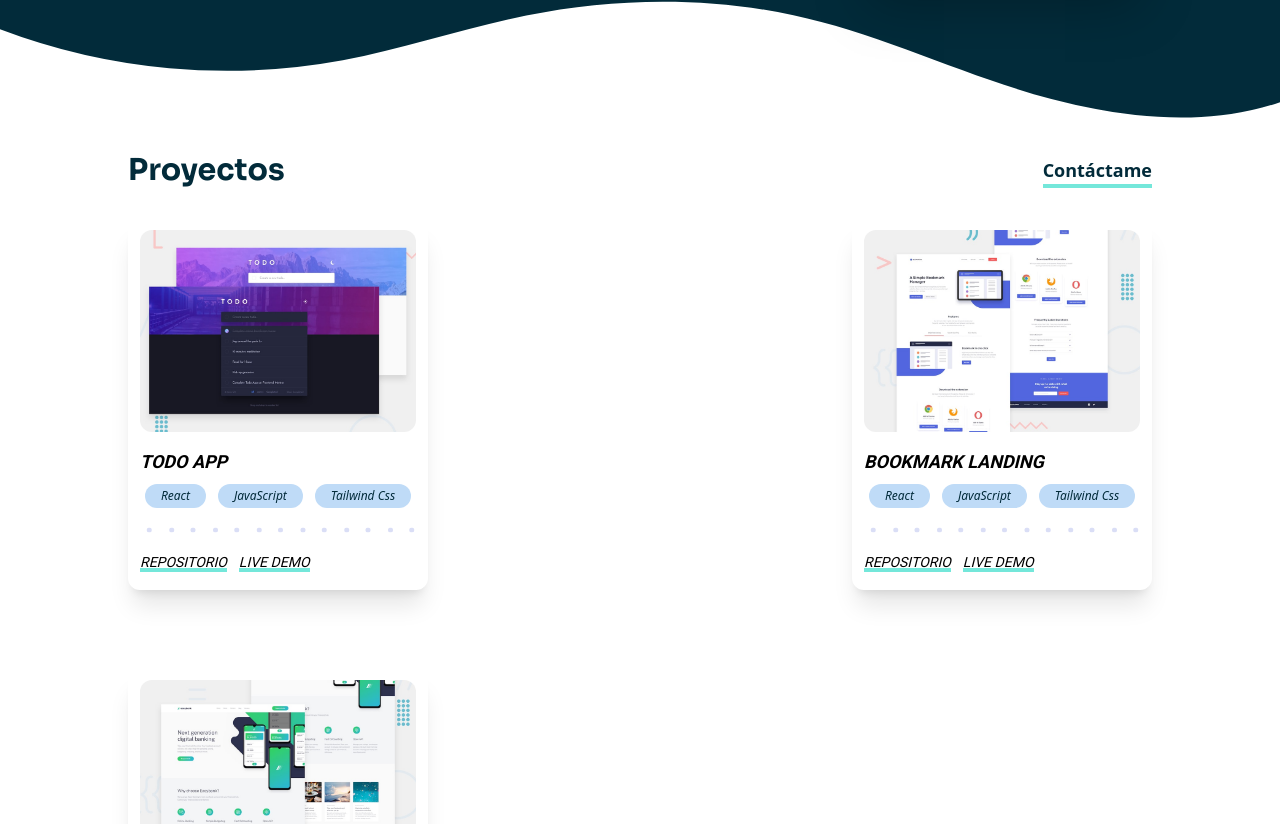
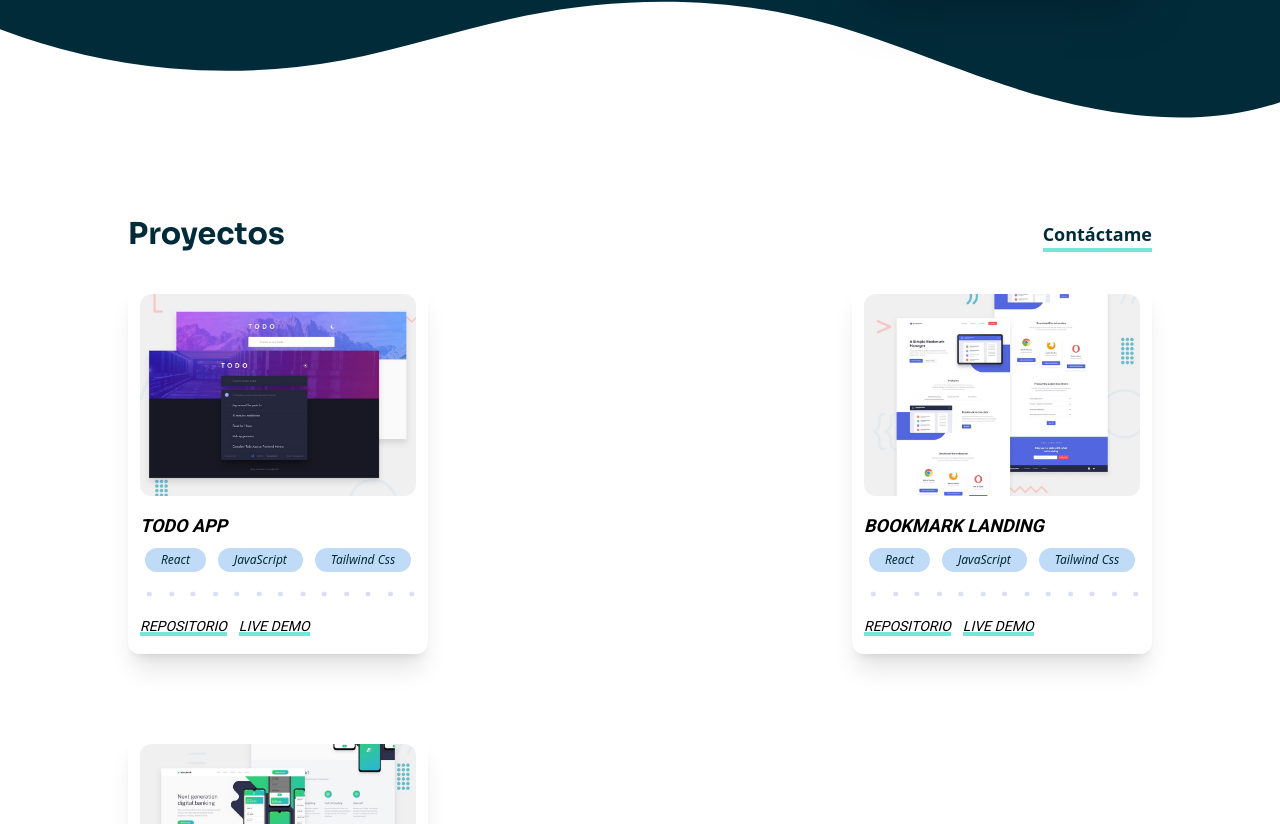
Before and after one commit to ShamirLeon/shamir-leon-portfolio, a React (Vite) app: page / in a window 1280 px wide. Shown: the part 1416-2240 px from the top of the page. Built offline with nearby package versions, Linux system fonts and the light colour scheme.

Commit message:
fix Padding - Desktop Design

```diff
--- a/src/components/ProjectsC/Projects.jsx
+++ b/src/components/ProjectsC/Projects.jsx
@@ -2,7 +2,7 @@ import ProjectList from './ProjectsList';
 
 const Projects = params => {
 	return (
-		<section className='px-6 pb-8 lg:px-32' id='Projects'>
+		<section className='px-6 pb-8 lg:px-32 lg:py-16' id='Projects'>
 			<div className=' flex flex-col gap-8'>
 				<div className='flex items-center justify-between '>
 					<h2 className='text-3xl font-bold'>Proyectos</h2>
```
